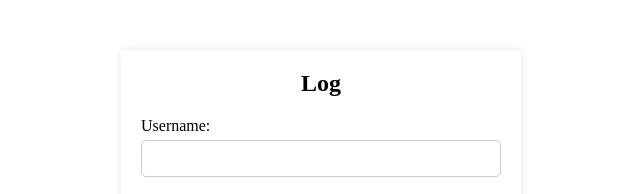
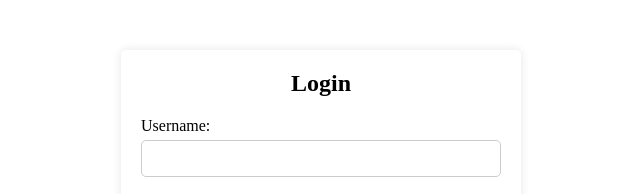
Before and after one commit to Berncy-jane/Berncy-jane.github.io, a plain HTML site: page login.html in a window 1280 px wide. Shown: the top 194 px of the page, 319-959 px from the left. Drawn offline with Linux system fonts and the light colour scheme.

Commit message:
edited log in

```diff
--- a/login.html
+++ b/login.html
@@ -8,7 +8,7 @@
   </head>
   <body>
     <div class="container">
-      <h2 id="formTitle">Log</h2>
+      <h2 id="formTitle">Login</h2>
       <form
         id="loginForm"
         style="display: block"
```
